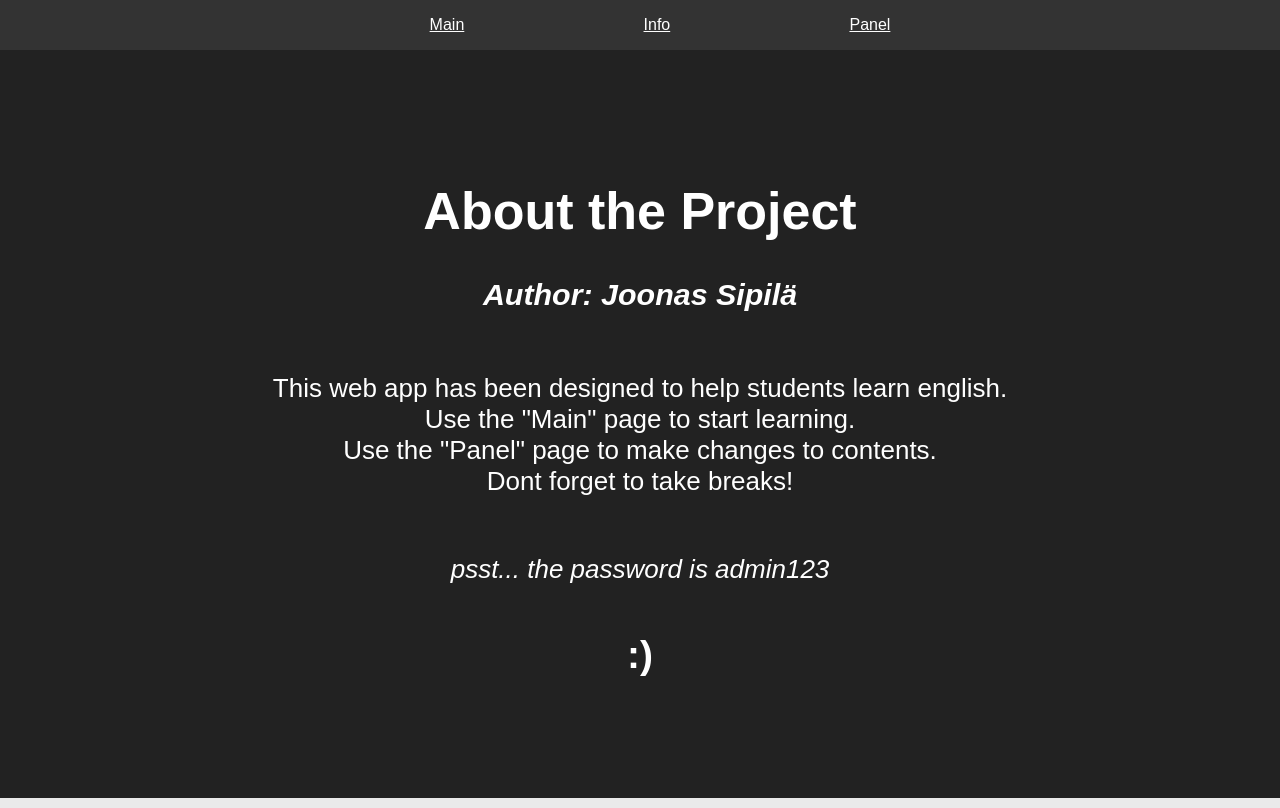
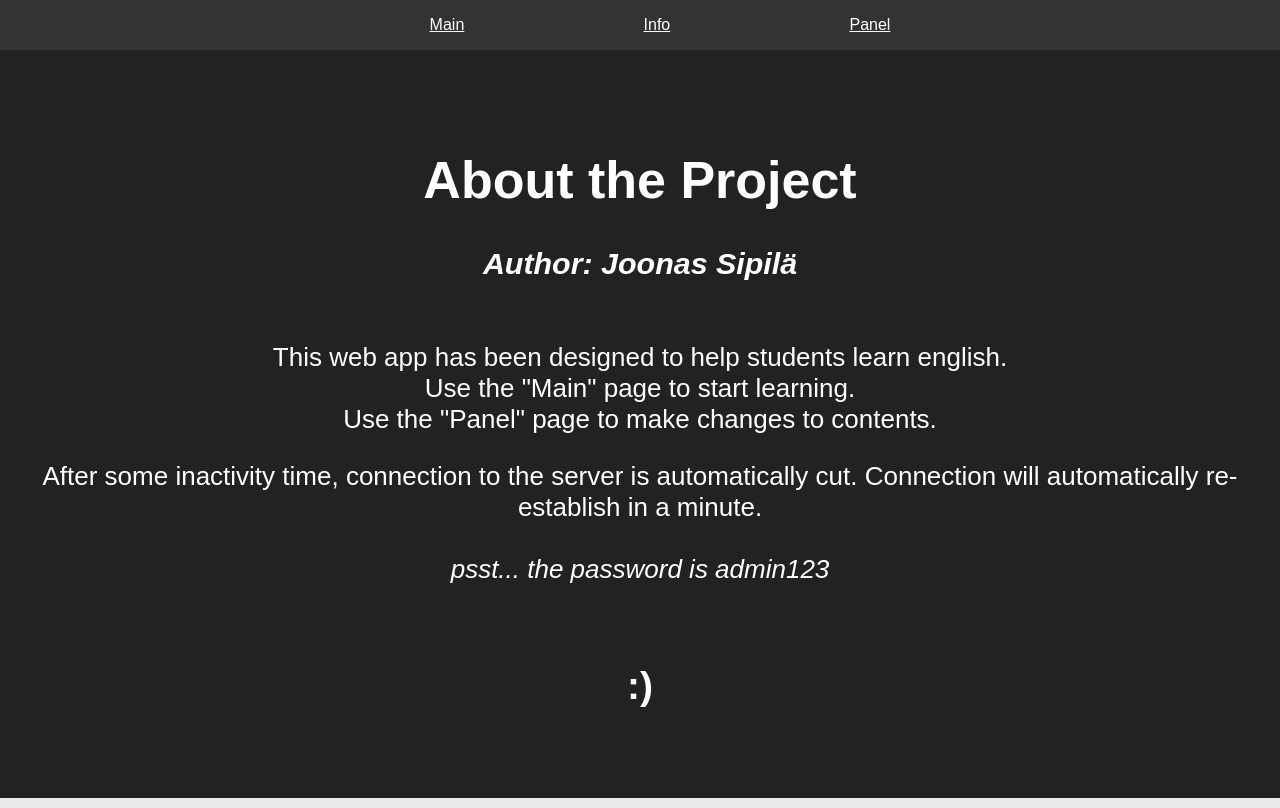
Before and after one commit to JoonasSipilae/learn-english, a React (Create React App) app: page /info in a window 1280 px wide. Built offline with nearby package versions, Linux system fonts and the light colour scheme.

Commit message:
Updated info about the server connection auto timeout

```diff
--- a/src/Info.js
+++ b/src/Info.js
@@ -19,11 +19,14 @@ function Info() {
       </text>
       <text>Use the "Main" page to start learning.</text>
       <text>Use the "Panel" page to make changes to contents.</text>
-      <text>Dont forget to take breaks!</text>
-      <br></br>
+      <p>
+        After some inactivity time, connection to the server is automatically
+        cut. Connection will automatically re-establish in a minute.
+      </p>
       <p>
         <i>psst... the password is admin123</i>
       </p>
+      <br></br>
       <h2>:)</h2>
     </div>
   );
```
